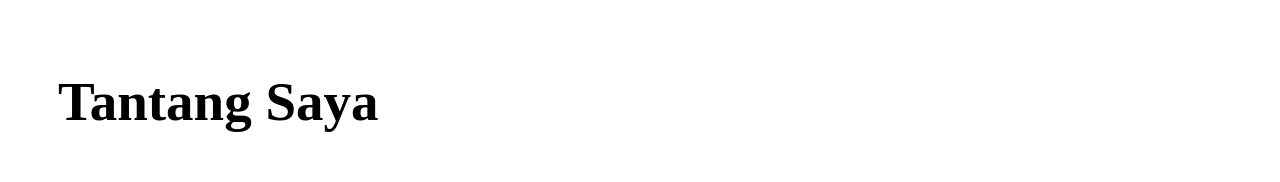
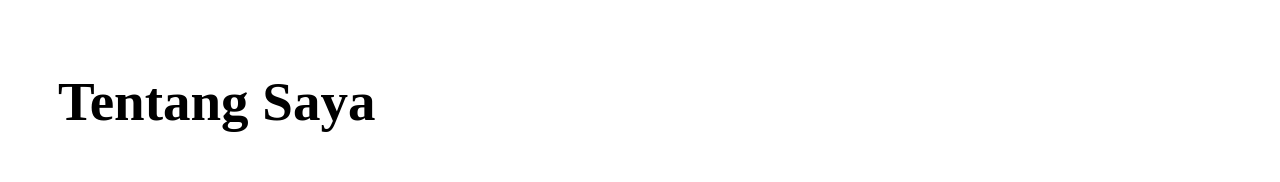
Before and after one commit to Agung1776/Web-profil-Angular18, an Angular app: page / in a window 1280 px wide. Shown: the part 956-1138 px from the top of the page. Built offline with nearby package versions, Linux system fonts and the light colour scheme.

Commit message:
home.component.html

```diff
--- a/src/app/home/home.component.html
+++ b/src/app/home/home.component.html
@@ -15,7 +15,7 @@
     </div>
 </div>
 <div id="Home">
-  <h1>Tantang Saya</h1>
+  <h1>Tentang Saya</h1>
   <p>Saya merupakan seorang Junior backend developer <br>
       yang lulus dari SMK Telkom Shandy Putra di Malang.<br>
       Selama saya menjadi Siswa di SMK Telkom Shandy<br>
```
